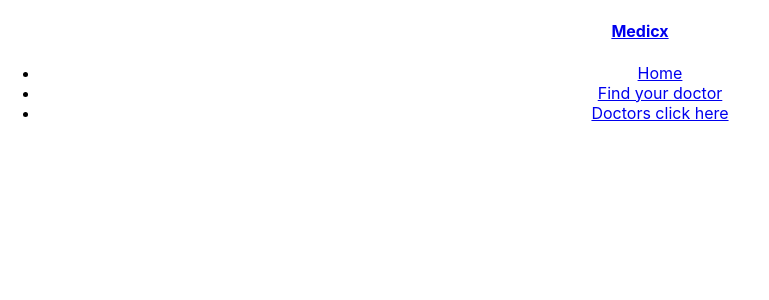
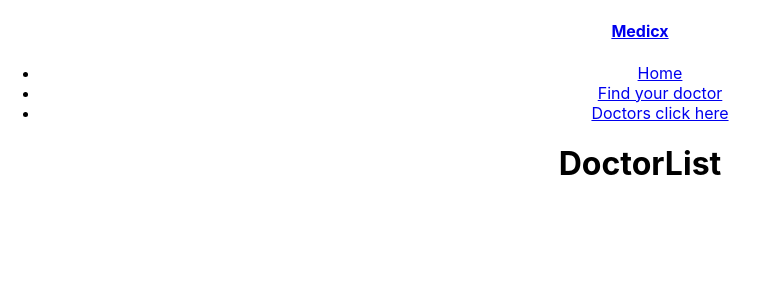
Before and after one commit to cenwachukwu/Medics, a React (Create React App) app: page /DoctorList in a window 1280 px wide. Shown: the top 300 px of the page, without its empty margins (0-769 px from the left). Built offline with nearby package versions, Linux system fonts and the light colour scheme.

Commit message:
routed navbar links

```diff
--- a/src/App.js
+++ b/src/App.js
@@ -2,12 +2,16 @@ import React from 'react';
 import { BrowserRouter as Router, Route } from "react-router-dom";
 import './App.css';
 import Navbar from './components/Navbar/Navbar';
+import CreateProfile from './components/CreateProfile/CreateProfile';
+import DoctorList from './components/DoctorList/DoctorList';
 
 function App() {
   return (
     <div className="App">
       <Router>
         <Navbar/>
+        <Route path="/CreateProfile" exact component ={CreateProfile}/>
+        <Route path="/DoctorList" exact component ={DoctorList}/>
       </Router>
     </div>
   );
--- a/src/components/DoctorList/DoctorList.js
+++ b/src/components/DoctorList/DoctorList.js
@@ -0,0 +1,12 @@
+import React, { Component } from 'react';
+import "./DoctorList.css";
+
+class DoctorList extends Component{
+    render(){
+        return(
+            <h1>DoctorList</h1>
+        )
+    }
+}
+
+export default DoctorList;
```
